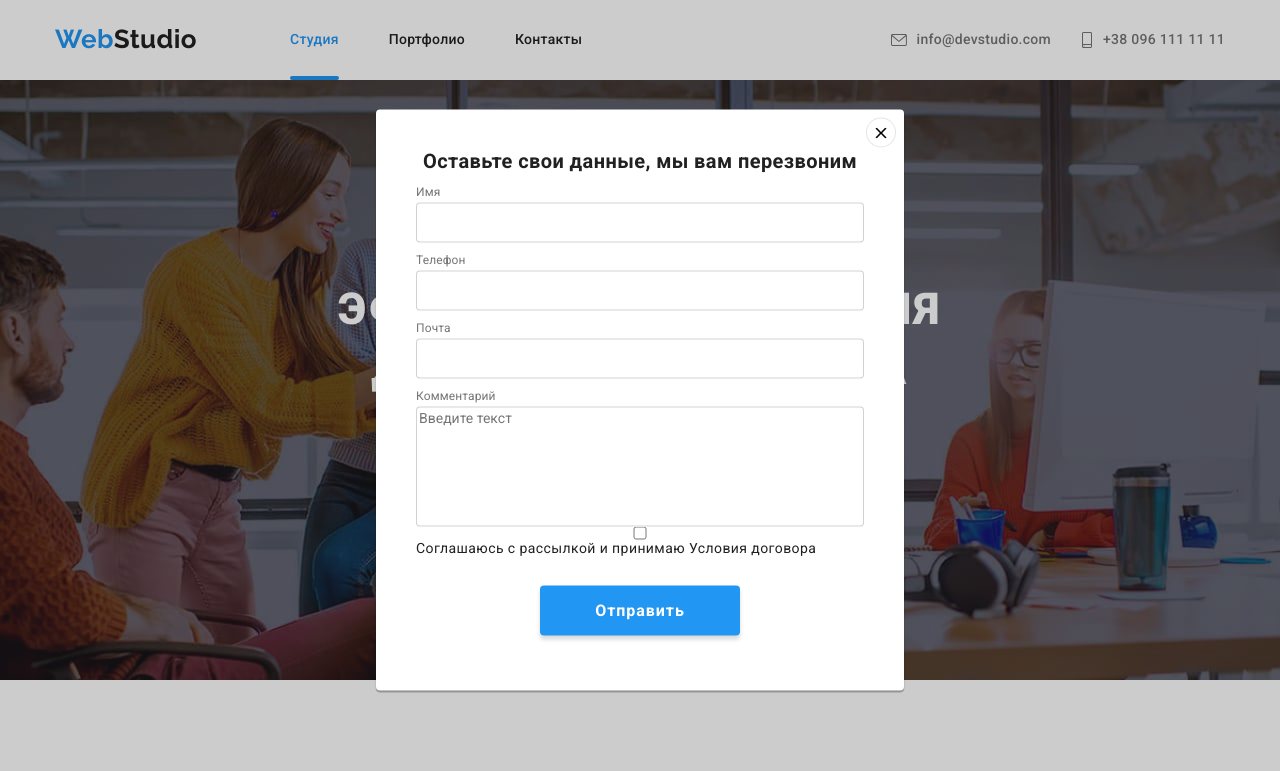
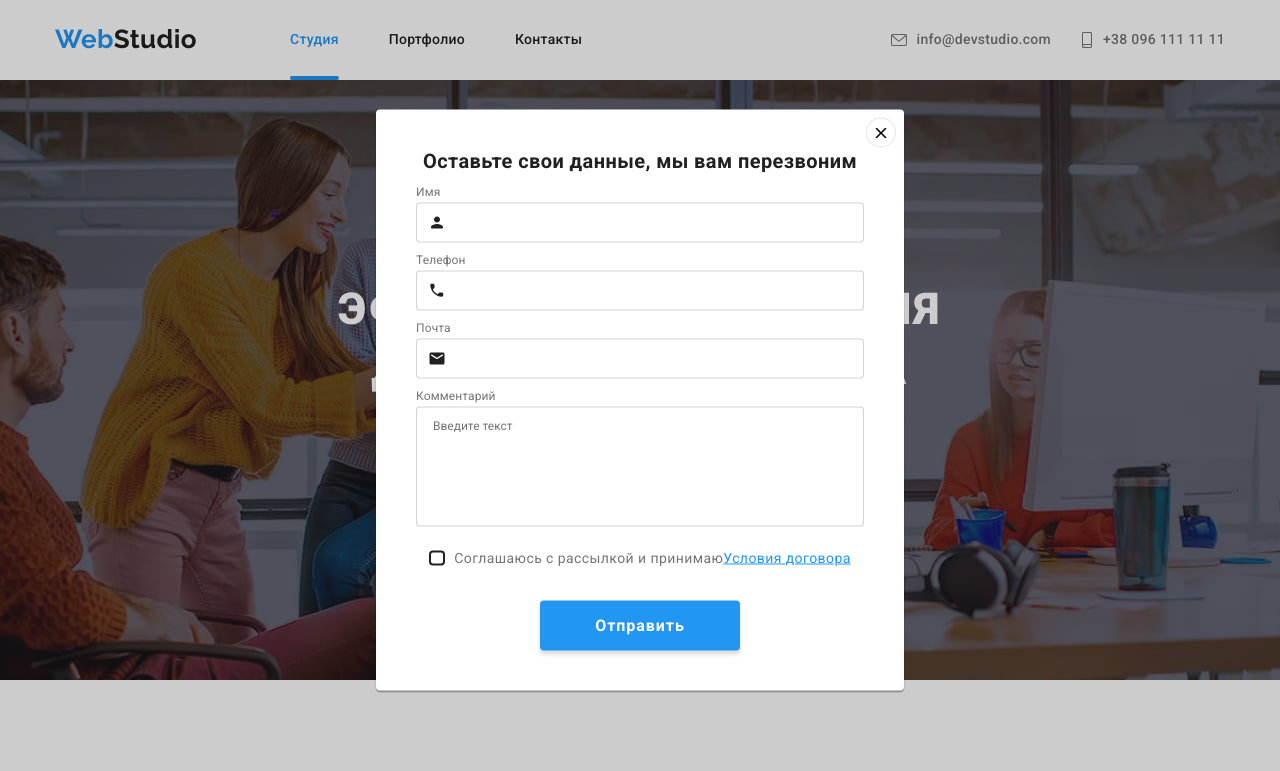
Before and after one commit to sashazabor8/goit-markup-hw-06, a plain HTML site: page index.html in a window 1280 px wide. Both pictures are taken after a click on the button "Заказать услугу". Shown: the top 771 px of the page. Drawn offline with nearby package versions, Linux system fonts and the light colour scheme.

Commit message:
до конца добавляет оформление формы в модальном окне, добавляет форму в футер на страницк портфолио

```diff
--- a/css/styles.css
+++ b/css/styles.css
@@ -116,12 +116,12 @@ h1,h2,h3,h4,h5,h6, ul, li, button, p {
     background-color: var(--primary-white-color);
 }
 
-.modal-icon {
+.modal-icon-close {
     fill: #000000;
     transition: fill 250ms var(--cubic);
 }
 
-.modal-button:hover .modal-icon {
+.modal-button:hover .modal-icon-close {
     fill: var(--accent-color);
 }
 
@@ -135,25 +135,34 @@ h1,h2,h3,h4,h5,h6, ul, li, button, p {
         text-align: center;
 }
 
-.modal-form-container {
-    display: flex;
-    flex-direction: column;
-}
-
 .modal-form {
     display: flex;
     flex-direction: column;
 }
 
-.modal-form label:not(:last-child) {
-        margin-bottom: 4px;
+.modal-form-container {
+    position: relative;
+    display: inline-flex;
+    flex-direction: column;
         font-weight: 400;
         font-size: 12px;
         line-height: 1.166;
+        letter-spacing: 0.01em;
+        color: var(--tltle-text-color);
+}
 
-        letter-spacing: 0.01em;
+.modal-form-icon {
+    position: absolute;
+    bottom: 11px;
+    left: 12px;
 
-        color: var(--tltle-text-color);
+    fill: var(--primary-text-color);
+    transition: fill 250ms var(--cubic);
+}
+
+.modal-form-input:focus+.modal-form-icon,
+.modal-form-input:hover+.modal-form-icon {
+    fill: var(--accent-color);
 }
 
 .modal-form-container:nth-child(-n + 3) {
@@ -161,6 +170,9 @@ h1,h2,h3,h4,h5,h6, ul, li, button, p {
 }
 
 .modal-form-input {
+    margin-top: 4px;
+    padding-left: 42px;
+
     border: 1px solid rgba(33, 33, 33, 0.2);
     border-radius: 4px;
     height: 40px;
@@ -169,23 +181,82 @@ h1,h2,h3,h4,h5,h6, ul, li, button, p {
     transition: border 250ms var(--cubic);
 }
 
-.modal-form-input:hover {
+.modal-form-input:hover,
+.modal-form-input:focus {
     border: 1px solid var(--accent-color);
 }
 
+
+
+
+
 .modal-form-container textarea {
+    margin-top: 4px;
     min-width: 448px;
     min-height: 120px;
+    padding: 12px 16px;
     resize: none;
+    cursor: pointer;
 
     border: 1px solid rgba(33, 33, 33, 0.2);
-        border-radius: 4px;
+    border-radius: 4px;
 
-        transition: border 250ms var(--cubic);
+    transition: border 250ms var(--cubic);
 }
 
 .modal-form-container textarea:hover {
     border: 1px solid var(--accent-color);
+}
+
+.checkbox {
+    position: absolute;
+        width: 1px;
+        height: 1px;
+        margin: -1px;
+        border: 0;
+        padding: 0;
+        white-space: nowrap;
+        clip-path: inset(100%);
+        clip: rect(0 0 0 0);
+        overflow: hidden;
+}
+
+.modal-policy {
+    display: inline-flex;
+    align-items: center;
+    justify-content: center;
+    padding-top: 20px;
+    text-align: center;
+
+
+    font-weight: 400;
+    font-size: 14px;
+    line-height: 1.714;
+
+    color: var(--tltle-text-color);
+}
+
+.modal-policy-icon {
+    display: inline-block;
+    margin-right: 9px;
+    width: 16px;
+    height: 15px;
+
+    border: 2px solid var(--primary-text-color);
+    border-radius: 4px;
+
+}
+
+.checkbox:checked + .modal-policy-icon {
+    border-color: transparent;
+
+    background-image: url('../images/checkboxfull.svg');
+    background-size: contain;
+    background-origin: border-box;
+}
+
+.modal-policy-link {
+    color: var(--accent-color);
 }
 
 .modal-form-button {
--- a/index.html
+++ b/index.html
@@ -432,32 +432,49 @@
 
         <div class="modal">
             <button type="button" class="modal-button" data-modal-close>
-                <svg class="modal-icon" weidth+="11px" height="11px">
+                <svg class="modal-icon-close" weidth+="11px" height="11px">
                     <use href="./images/sprite2.svg#icon-close-modal"></use>
                 </svg>
             </button>
             <b class="modal-form-title">Оставьте свои данные, мы вам перезвоним</b>
             <form class="modal-form">
-                <div class="modal-form-container">
-                    <label for="name">Имя</label>
-                    <input type="text" name="user-name" id="name" class="modal-form-input">
-                </div>
-                <div class="modal-form-container">
-                    <label for="phone">Телефон</label>
-                    <input type="tel" name="user-phone" id="phone" class="modal-form-input">
-                </div>
-                <div class="modal-form-container">
-                    <label for="email">Почта</label>
-                    <input type="email" name="user-email" id="email" class="modal-form-input">
-                </div>
-                <div class="modal-form-container">
-                    <label for="comment">Комментарий</label>
-                    <textarea name="user-comment" id="comment" placeholder="Введите текст"></textarea>
-                </div>
-                <div class="modal-form-container modal-policy">
-                    <input type="checkbox" name="user-policy" id="policy">
-                    <label for="policy">Соглашаюсь с рассылкой и принимаю Условия договора</label>
-                </div>
+
+                    <label class="modal-form-container">
+                        Имя
+                        <input type="text" name="user-name"  class="modal-form-input">
+                        <svg class="modal-form-icon" width="18px" height="18px">
+                            <use href="./images/sprite3.svg#icon-person-black"></use>
+                        </svg>
+                    </label>
+
+                    <label class="modal-form-container">
+                        Телефон
+                        <input type="tel" name="user-phone" class="modal-form-input">
+                        <svg class="modal-form-icon" width="18px" height="18px">
+                            <use href="./images/sprite3.svg#icon-phone-black"></use>
+                        </svg>
+                    </label>
+
+                    <label class="modal-form-container">
+                        Почта
+                        <input type="email" name="user-email" class="modal-form-input">
+                        <svg class="modal-form-icon" width="18px" height="18px">
+                            <use href="./images/sprite3.svg#icon-email-black"></use>
+                        </svg>
+                    </label>
+
+                    <label class="modal-form-container">
+                        Комментарий
+                        <textarea name="user-comment" id="comment" placeholder="Введите текст"></textarea>
+                    </label>
+
+                    <label class="modal-policy">
+                        <input type="checkbox" name="user-policy" class="checkbox">
+                        <span class="modal-policy-icon"></span>
+                        Соглашаюсь с рассылкой и принимаю
+                            <a href="" class="modal-policy-link">Условия договора</a>
+                    </label>
+
                 <button type="submit" class="modal-form-button">Отправить</button>
             </form>
         </div>
```
Also changed, not shown: portfolio.html (+16 -0 lines), images/checkbox-icon.svg (added), images/checkboxfull.svg (added), images/sprite3.svg (added), 2 other files.
